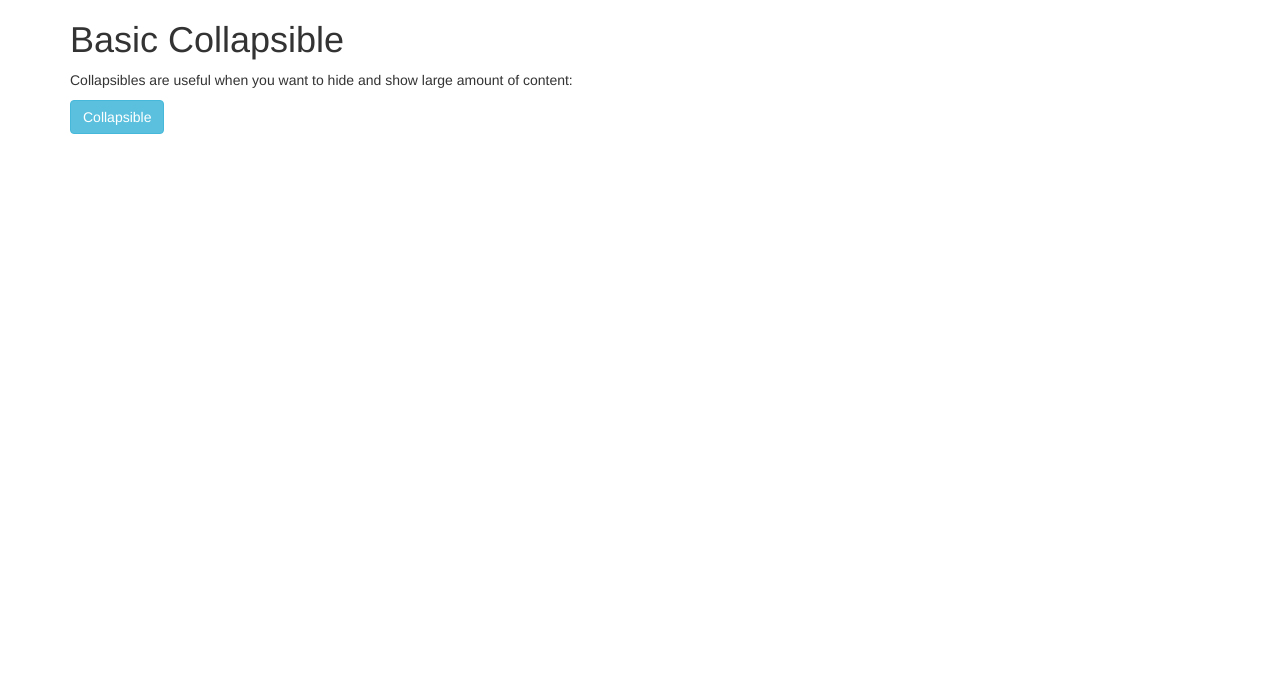
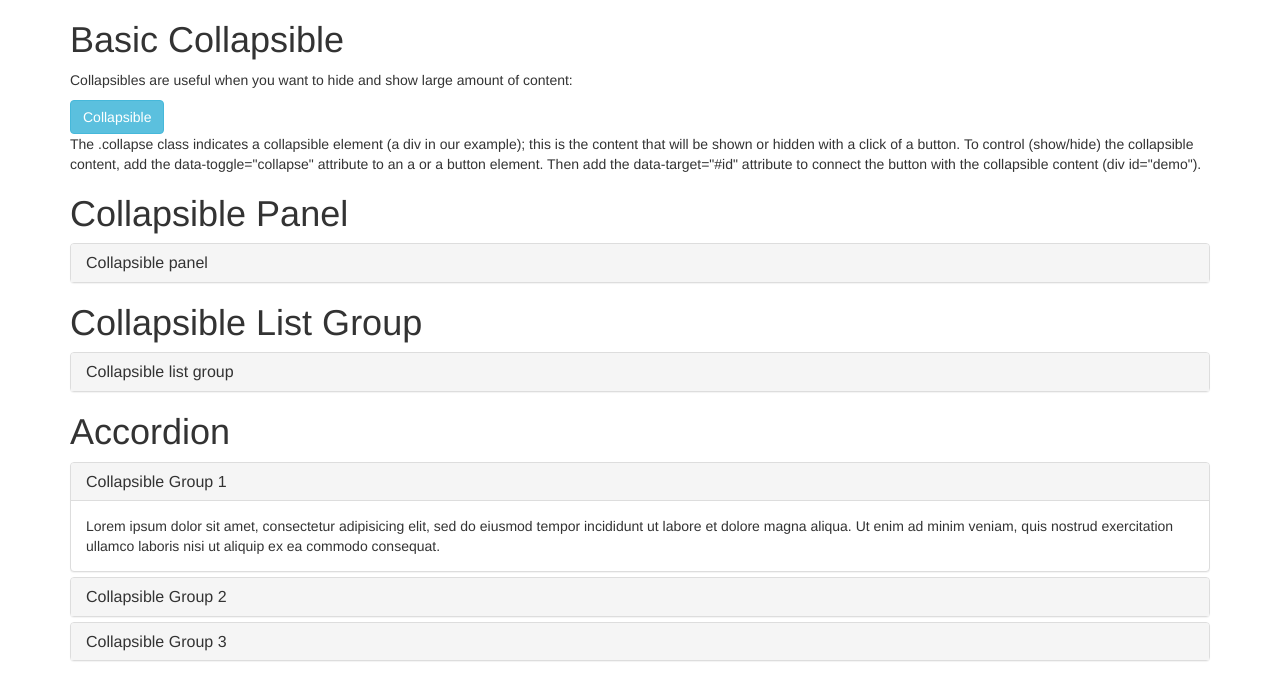
Before and after one commit to santoshborate/bootstrap, a plain HTML site: page collapse/index.html in a window 1280 px wide. Drawn offline with nearby package versions, Linux system fonts and the light colour scheme.

Commit message:
Accordian added

```diff
--- a/collapse/index.html
+++ b/collapse/index.html
@@ -19,6 +19,90 @@
         Lorem ipsum dolor text....
     </div>
 
+    <p>The .collapse class indicates a collapsible element (a div in our example); this is the content that will be shown or hidden with a click of a button.
+
+    To control (show/hide) the collapsible content, add the data-toggle="collapse" attribute to an a or a button element. Then add the data-target="#id" attribute to connect the button with the collapsible content (div id="demo").</p>
+
+    <h1>Collapsible Panel</h1>
+    <div class="panel-group">
+        <div class="panel panel-default">
+            <div class="panel-heading">
+                <h4 class="panel-title">
+                    <a data-toggle="collapse" href="#collapse1">Collapsible panel</a>
+                </h4>
+            </div>
+            <div id="collapse1" class="panel-collapse collapse">
+                <div class="panel-body">Panel Body</div>
+                <div class="panel-footer">Panel Footer</div>
+            </div>
+        </div>
+    </div>
+
+    <h1>Collapsible List Group</h1>
+    <div class="panel-group">
+        <div class="panel panel-default">
+            <div class="panel-heading">
+                <h4 class="panel-title">
+                    <a data-toggle="collapse" href="#collapse11">Collapsible list group</a>
+                </h4>
+            </div>
+            <div id="collapse11" class="panel-collapse collapse">
+                <ul class="list-group">
+                    <li class="list-group-item">One</li>
+                    <li class="list-group-item">Two</li>
+                    <li class="list-group-item">Three</li>
+                </ul>
+                <div class="panel-footer">Footer</div>
+            </div>
+        </div>
+    </div>
+
+    <h1>Accordion</h1>
+    <div class="panel-group" id="accordion">
+        <div class="panel panel-default">
+            <div class="panel-heading">
+                <h4 class="panel-title">
+                    <a data-toggle="collapse" data-parent="#accordion" href="#collapse21">
+                        Collapsible Group 1</a>
+                </h4>
+            </div>
+            <div id="collapse21" class="panel-collapse collapse in">
+                <div class="panel-body">Lorem ipsum dolor sit amet, consectetur adipisicing elit,
+                    sed do eiusmod tempor incididunt ut labore et dolore magna aliqua. Ut enim ad
+                    minim veniam, quis nostrud exercitation ullamco laboris nisi ut aliquip ex ea
+                    commodo consequat.</div>
+            </div>
+        </div>
+        <div class="panel panel-default">
+            <div class="panel-heading">
+                <h4 class="panel-title">
+                    <a data-toggle="collapse" data-parent="#accordion" href="#collapse2">
+                        Collapsible Group 2</a>
+                </h4>
+            </div>
+            <div id="collapse2" class="panel-collapse collapse">
+                <div class="panel-body">Lorem ipsum dolor sit amet, consectetur adipisicing elit,
+                    sed do eiusmod tempor incididunt ut labore et dolore magna aliqua. Ut enim ad
+                    minim veniam, quis nostrud exercitation ullamco laboris nisi ut aliquip ex ea
+                    commodo consequat.</div>
+            </div>
+        </div>
+        <div class="panel panel-default">
+            <div class="panel-heading">
+                <h4 class="panel-title">
+                    <a data-toggle="collapse" data-parent="#accordion" href="#collapse3">
+                        Collapsible Group 3</a>
+                </h4>
+            </div>
+            <div id="collapse3" class="panel-collapse collapse">
+                <div class="panel-body">Lorem ipsum dolor sit amet, consectetur adipisicing elit,
+                    sed do eiusmod tempor incididunt ut labore et dolore magna aliqua. Ut enim ad
+                    minim veniam, quis nostrud exercitation ullamco laboris nisi ut aliquip ex ea
+                    commodo consequat.</div>
+            </div>
+        </div>
+    </div>
+
 </div>
 
 </body>
```
